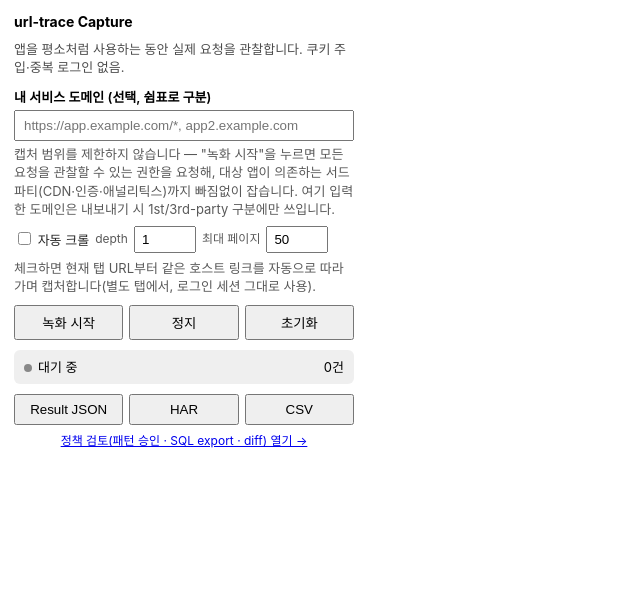
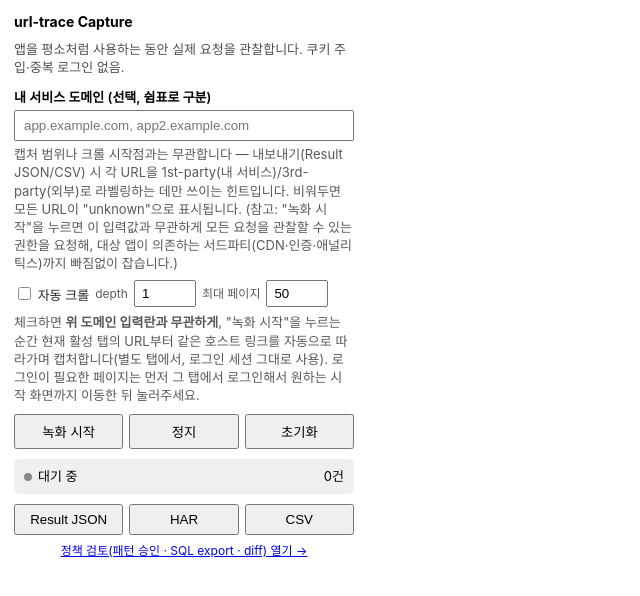
Before and after one commit to gjwnssud/url-trace, a website with bundled scripts: page extension/popup.html in a window 1280 px wide. Shown: the whole page, without its empty margins (0-640 px from the left). Built offline with nearby package versions, Linux system fonts and the light colour scheme; some packages are replaced by stand-ins of ours; no server answers.

Commit message:
Clarify popup hint text on domain field vs. crawl start point (v0.3.1)
The "자동 크롤" checkbox sits directly below "내 서비스 도메인", which visually
implied the domain field controls where crawling starts or what gets
captured — neither is true (crawl seeds from the active tab, capture is
<all_urls> regardless of this field). Real user confusion surfaced this.

Rewrote both hints to lead with the actual single-purpose statement instead
of burying it: the domain field is only a 1st/3rd-party labeling hint for
export, and the crawl hint now explicitly says it starts from the active tab
"위 도메인 입력란과 무관하게". Also dropped the stale match-pattern-style
placeholder (`https://app.example.com/*`) since the field takes plain
domains for labeling now, not permission patterns.

No permission changes. Screenshots regenerated against real Chromium to
confirm the new copy renders within the store's canvas size.

```diff
--- a/extension/package.json
+++ b/extension/package.json
@@ -1,6 +1,6 @@
 {
   "name": "url-trace-extension",
-  "version": "0.3.0",
+  "version": "0.3.1",
   "private": true,
   "description": "Chrome extension companion to the url-trace CLI: captures real network requests via chrome.webRequest and runs them through the same Go pipeline (compiled to WASM) that the CLI uses.",
   "type": "module",
--- a/extension/popup.html
+++ b/extension/popup.html
@@ -53,11 +53,13 @@
     <p class="tagline">앱을 평소처럼 사용하는 동안 실제 요청을 관찰합니다. 쿠키 주입·중복 로그인 없음.</p>
 
     <label for="domains">내 서비스 도메인 (선택, 쉼표로 구분)</label>
-    <input id="domains" type="text" placeholder="https://app.example.com/*, app2.example.com" />
+    <input id="domains" type="text" placeholder="app.example.com, app2.example.com" />
     <p class="hint">
-      캡처 범위를 제한하지 않습니다 — "녹화 시작"을 누르면 모든 요청을 관찰할 수 있는
-      권한을 요청해, 대상 앱이 의존하는 서드파티(CDN·인증·애널리틱스)까지 빠짐없이
-      잡습니다. 여기 입력한 도메인은 내보내기 시 1st/3rd-party 구분에만 쓰입니다.
+      캡처 범위나 크롤 시작점과는 무관합니다 — 내보내기(Result JSON/CSV) 시 각 URL을
+      1st-party(내 서비스)/3rd-party(외부)로 라벨링하는 데만 쓰이는 힌트입니다.
+      비워두면 모든 URL이 "unknown"으로 표시됩니다. (참고: "녹화 시작"을 누르면 이
+      입력값과 무관하게 모든 요청을 관찰할 수 있는 권한을 요청해, 대상 앱이 의존하는
+      서드파티(CDN·인증·애널리틱스)까지 빠짐없이 잡습니다.)
     </p>
 
     <div class="crawl-row">
@@ -67,7 +69,12 @@
       <span class="num-label">최대 페이지</span>
       <input id="crawlMaxPages" type="number" min="1" max="500" value="50" />
     </div>
-    <p class="hint">체크하면 현재 탭 URL부터 같은 호스트 링크를 자동으로 따라가며 캡처합니다(별도 탭에서, 로그인 세션 그대로 사용).</p>
+    <p class="hint">
+      체크하면 <strong>위 도메인 입력란과 무관하게</strong>, "녹화 시작"을 누르는 순간
+      현재 활성 탭의 URL부터 같은 호스트 링크를 자동으로 따라가며 캡처합니다(별도
+      탭에서, 로그인 세션 그대로 사용). 로그인이 필요한 페이지는 먼저 그 탭에서
+      로그인해서 원하는 시작 화면까지 이동한 뒤 눌러주세요.
+    </p>
 
     <div class="row">
       <button id="startBtn">녹화 시작</button>
```
Also changed, not shown: extension/STORE_LISTING.md (+5 -0 lines), extension/manifest.json, extension/store-assets/screenshots/1-popup.png, extension/store-assets/screenshots/2-review.png.
